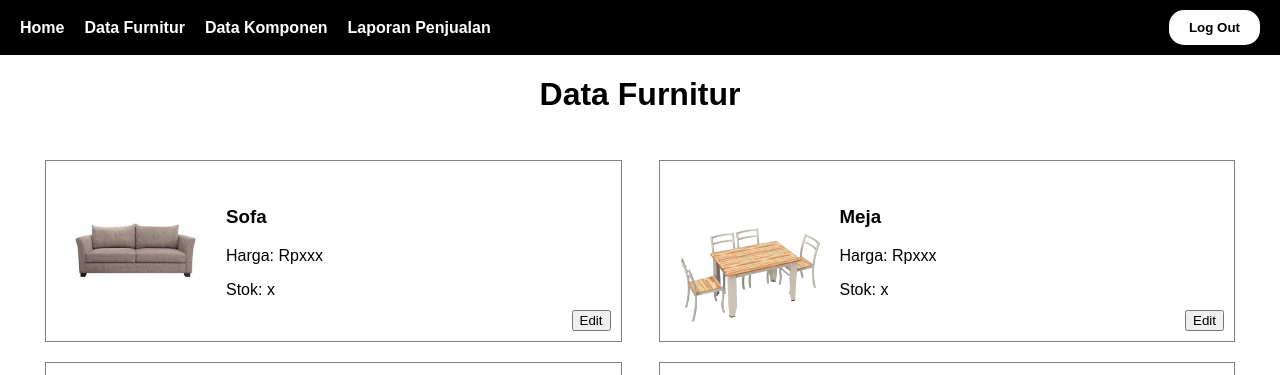
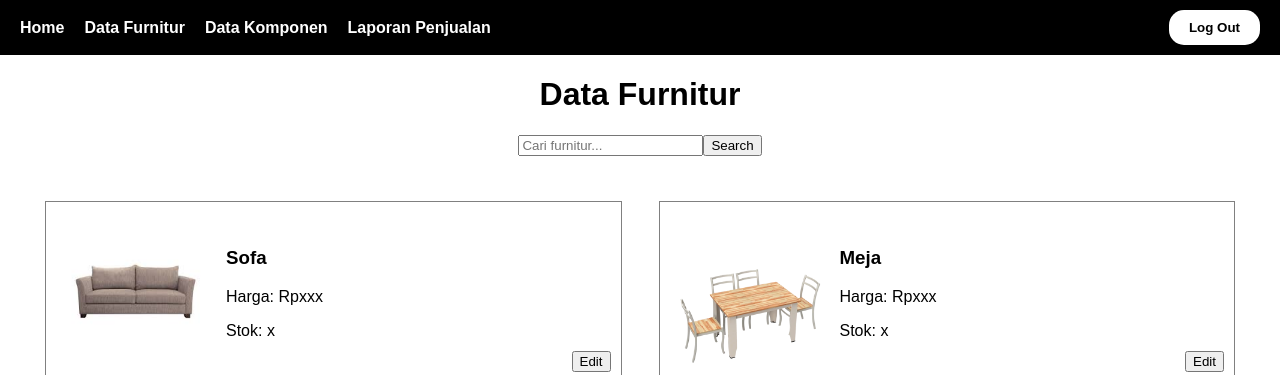
Before and after one commit to GabrielaIvy/tugasKelompok, a plain HTML site: page dataFurnitur.html in a window 1280 px wide. Shown: the top 375 px of the page. Drawn offline with Linux system fonts and the light colour scheme.

Commit message:
add search bar

```diff
--- a/dataFurnitur.html
+++ b/dataFurnitur.html
@@ -22,6 +22,10 @@
     </header>
 
     <h1>Data Furnitur</h1>
+    <div id="search-bar">
+        <input type="text" placeholder="Cari furnitur...">
+        <button id="search">Search</button>
+    </div>
     <div id="item-list"></div>
 </body>
 </html>
--- a/stylesPendataan.css
+++ b/stylesPendataan.css
@@ -6,6 +6,13 @@ body{
 
 h1{
     text-align: center;
+}
+
+#search-bar{
+    display: flex;
+    justify-content: center;
+    padding-left: 25px;
+    padding-right: 25px;
 }
 
 #item-list{
```
Also changed, not shown: dataKomponen.html (+4 -0 lines).
